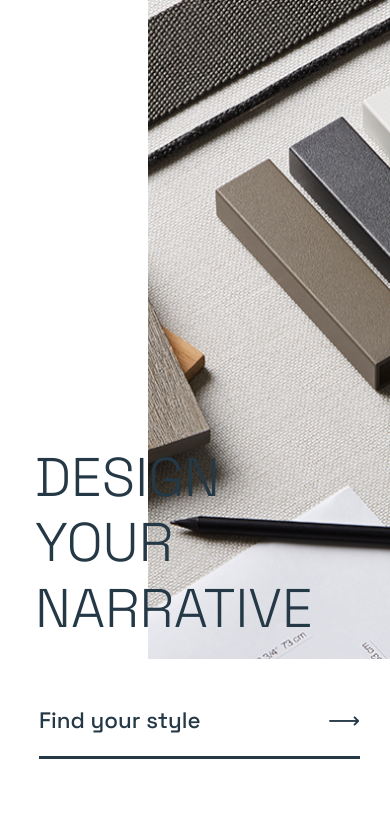
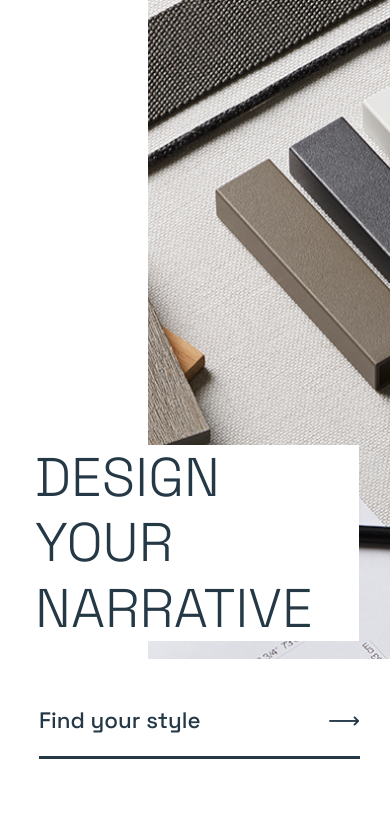
Before and after one commit to agustinaoh/display-none, a PHP site: page / in a window 390 px wide. Shown: the part 885-1710 px from the top of the page. Run offline with PHP 8.4, Linux system fonts and the light colour scheme; some libraries are stand-ins or nearby versions.

Commit message:
text background

```diff
--- a/css/components/design-area.css
+++ b/css/components/design-area.css
@@ -56,6 +56,8 @@
     font-size: 3.4rem;
     left: 20px;
     bottom: 70px;
+    width: 90%;
+    background-color: white;
   }
 
   #design-area a {
```
